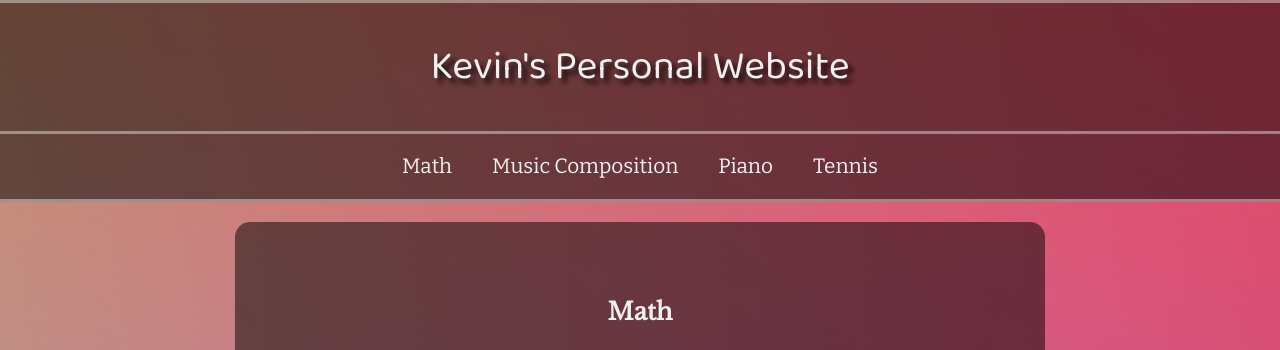
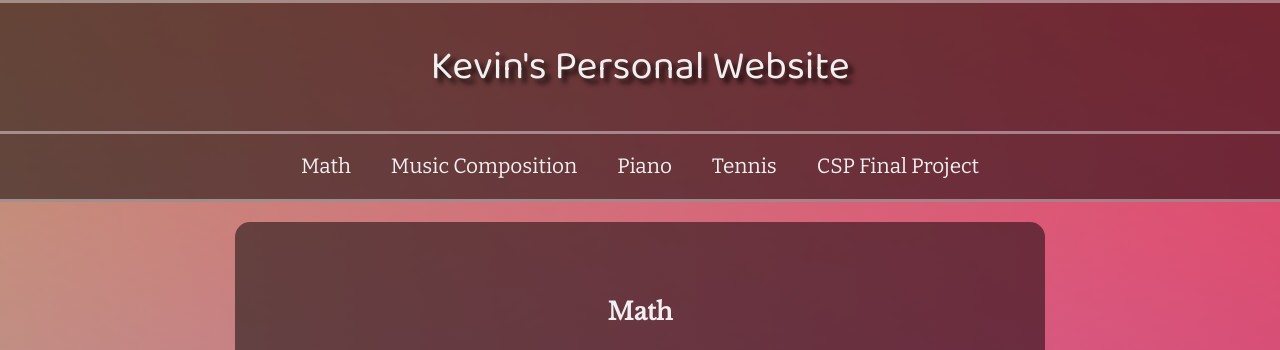
Before and after one commit to LaurenKohutTan/kevin, a plain HTML site: page math.html in a window 1280 px wide. Shown: the top 350 px of the page. Drawn offline with nearby package versions, Linux system fonts and the light colour scheme.

Commit message:
Update math.html

```diff
--- a/math.html
+++ b/math.html
@@ -14,6 +14,7 @@
     <a href="music-composition.html">Music Composition</a>
     <a href="piano.html">Piano</a>
     <a href="tennis.html">Tennis</a>
+    <a href="finalproject.html">CSP Final Project</a>
   </nav>
   <div class="container">
     <h2>Math</h2>
```
